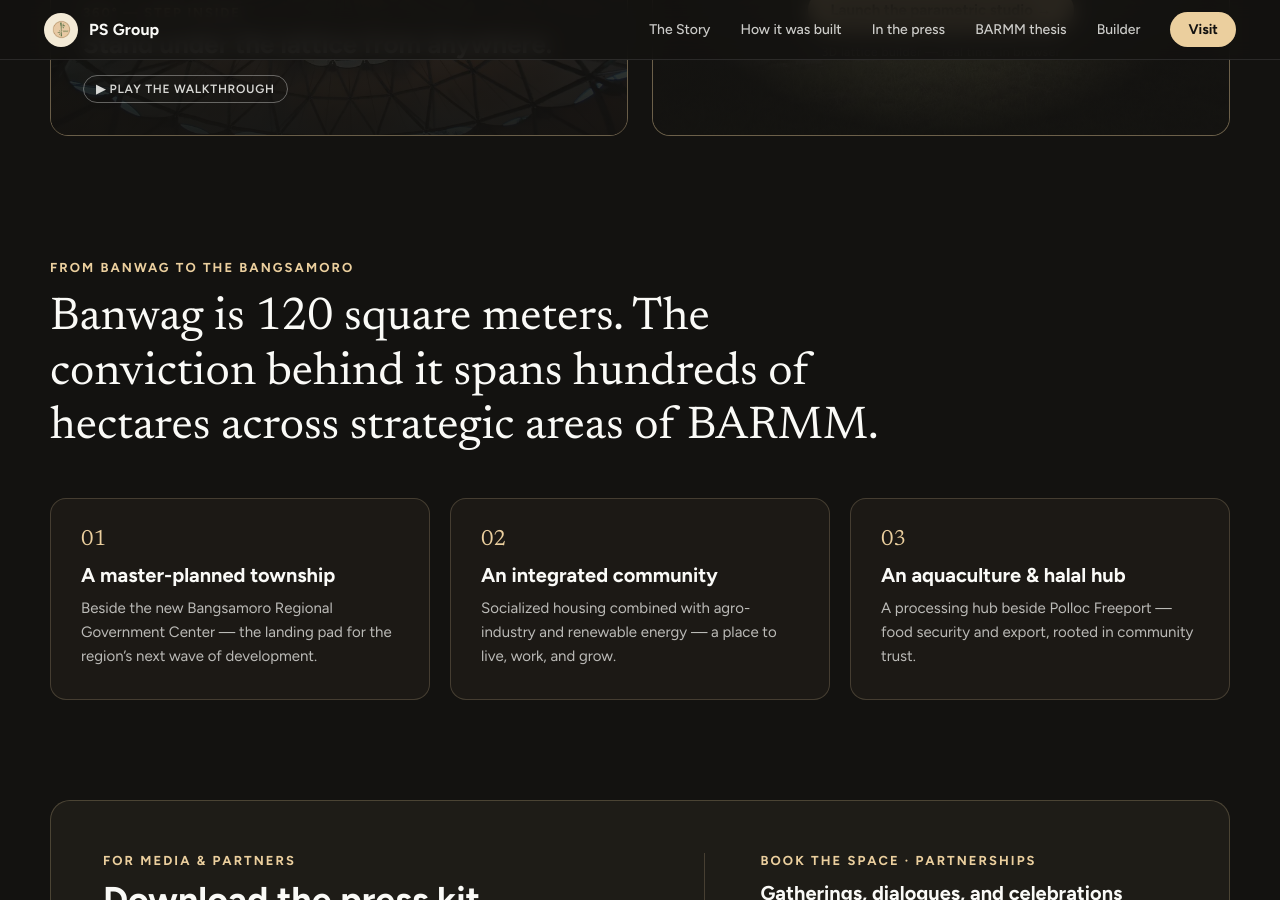
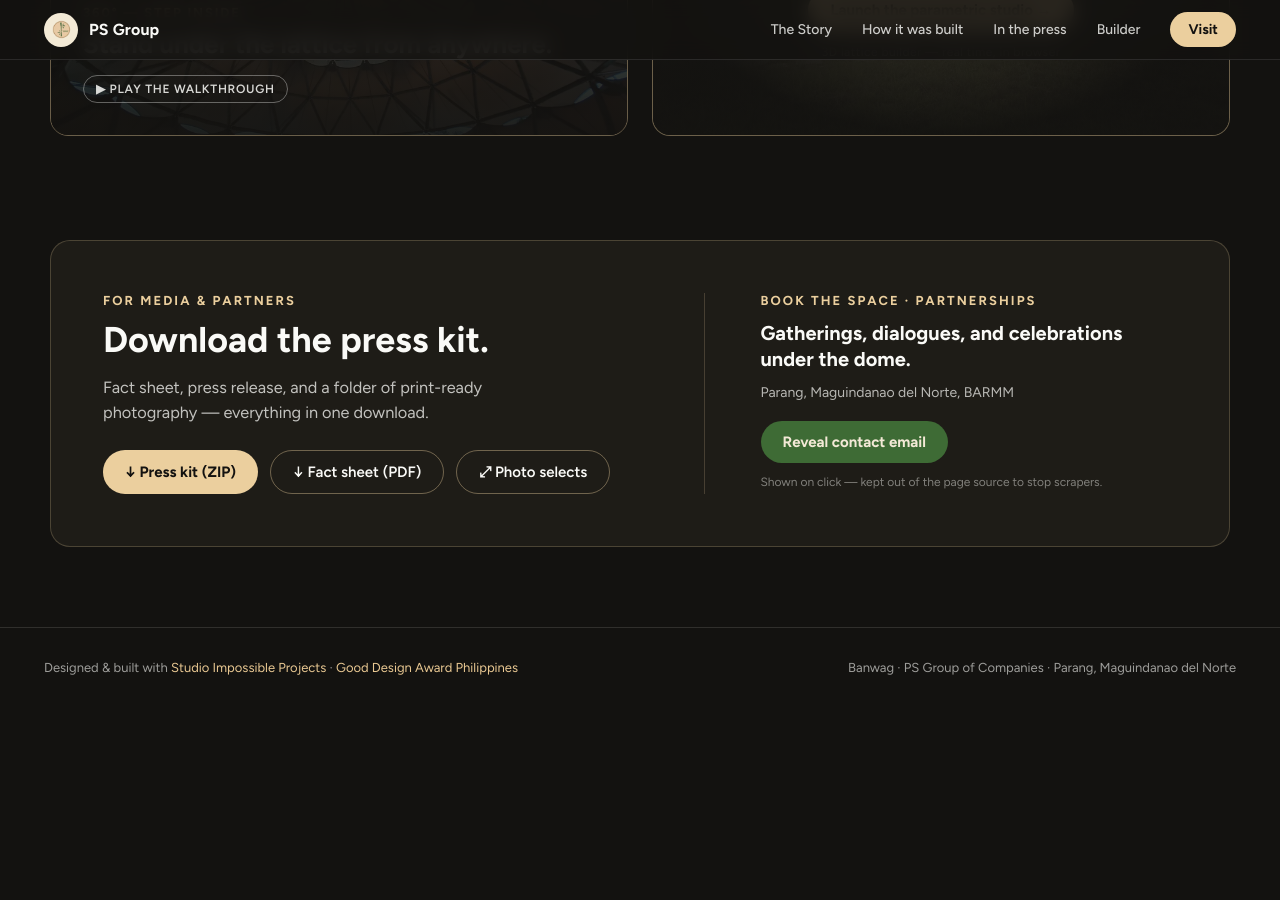
Before and after one commit to oscarjr-oes/pssarmiento-site, a Jekyll site: the page banwag.html, which Jekyll copies as it is, in a window 1280 px wide and 900 px high, scrolled down 6126 px. Built offline with Jekyll 4.4.1, drawn with Linux system fonts in a browser that asks for light colours; after the commit the page ends 6833 px from its top, so only the background shows below that.

Commit message:
content: revise press materials and remove a project image
Re-issues the Banwag press release and fact sheet from their sources,
rebuilds the press kit archive to match, drops a section from the Banwag
page and its nav entry, and removes a project illustration from the
projects page along with its variants.

Co-Authored-By: Claude Opus 5 <noreply@anthropic.com>

```diff
--- a/banwag.html
+++ b/banwag.html
@@ -67,7 +67,6 @@
       <a href="#story" style="color: rgba(250,250,247,0.8);">The Story</a>
       <a href="#build" style="color: rgba(250,250,247,0.8);">How it was built</a>
       <a href="#press" style="color: rgba(250,250,247,0.8);">In the press</a>
-      <a href="#bangsamoro" style="color: rgba(250,250,247,0.8);">BARMM thesis</a>
       <a href="banwag-builder.html" style="color: rgba(250,250,247,0.8);">Builder</a>
       <a href="#visit" style="background: #EBCF9E; color: #131210; font-weight: 700; padding: 9px 18px; border-radius: 999px;">Visit</a>
     </div>
@@ -300,32 +299,6 @@
     </div>
   </section>
 
-  <!-- ============ BANGSAMORO THESIS ============ -->
-  <section id="bangsamoro" data-screen-label="BARMM thesis" style="padding: 40px 44px 80px;">
-    <div style="max-width: 1180px; margin: 0 auto;">
-      <div data-reveal style="font-size: 13px; font-weight: 700; letter-spacing: 0.16em; text-transform: uppercase; color: #EBCF9E;">From Banwag to the Bangsamoro</div>
-      <h2 data-reveal style="font-family: 'Newsreader', serif; font-weight: 400; font-size: clamp(1.9rem, 3.6vw, 2.9rem); line-height: 1.18; margin: 16px 0 0; max-width: 860px;">Banwag is 120 square meters. The conviction behind it spans hundreds of hectares across strategic areas of BARMM.</h2>
-
-      <div style="display: grid; grid-template-columns: repeat(3, 1fr); gap: 20px; margin-top: 44px;">
-        <div data-reveal style="border: 1px solid rgba(235,207,158,0.2); border-radius: 16px; padding: 30px; background: rgba(235,207,158,0.04);">
-          <div style="font-family: 'Newsreader', serif; font-size: 22px; color: #EBCF9E;">01</div>
-          <div style="font-size: 20px; font-weight: 700; margin-top: 12px;">A master-planned township</div>
-          <p style="font-size: 15px; line-height: 1.58; color: rgba(250,250,247,0.72); margin: 10px 0 0;">Beside the new Bangsamoro Regional Government Center — the landing pad for the region&rsquo;s next wave of development.</p>
-        </div>
-        <div data-reveal style="border: 1px solid rgba(235,207,158,0.2); border-radius: 16px; padding: 30px; background: rgba(235,207,158,0.04);">
-          <div style="font-family: 'Newsreader', serif; font-size: 22px; color: #EBCF9E;">02</div>
-          <div style="font-size: 20px; font-weight: 700; margin-top: 12px;">An integrated community</div>
-          <p style="font-size: 15px; line-height: 1.58; color: rgba(250,250,247,0.72); margin: 10px 0 0;">Socialized housing combined with agro-industry and renewable energy — a place to live, work, and grow.</p>
-        </div>
-        <div data-reveal style="border: 1px solid rgba(235,207,158,0.2); border-radius: 16px; padding: 30px; background: rgba(235,207,158,0.04);">
-          <div style="font-family: 'Newsreader', serif; font-size: 22px; color: #EBCF9E;">03</div>
-          <div style="font-size: 20px; font-weight: 700; margin-top: 12px;">An aquaculture &amp; halal hub</div>
-          <p style="font-size: 15px; line-height: 1.58; color: rgba(250,250,247,0.72); margin: 10px 0 0;">A processing hub beside Polloc Freeport — food security and export, rooted in community trust.</p>
-        </div>
-      </div>
-    </div>
-  </section>
-
   <!-- ============ VISIT / PRESS KIT / CONTACT ============ -->
   <section id="visit" data-screen-label="Visit & media" style="padding: 20px 44px 80px;">
     <div style="max-width: 1180px; margin: 0 auto; border: 1px solid rgba(235,207,158,0.22); border-radius: 20px; background: rgba(235,207,158,0.05); padding: 52px; display: grid; grid-template-columns: 1.15fr 1fr; gap: 56px;">
--- a/projects.html
+++ b/projects.html
@@ -79,7 +79,6 @@
   <div id="landas" style="max-width:900px;margin:0 auto;padding:50px 40px 30px">
     <h2 style="font:400 32px Newsreader;margin:0 0 16px">Landas Township</h2>
     <p style="font:400 16px/1.7 Figtree;color:#3d372c;margin:0 0 20px">A township development in Parang, Maguindanao del Norte, part of the group's growing footprint in BARMM. The project follows the Memorandum of Understanding signed between FLP and the Ministry of Human Settlements and Development (MHSD), covering Barangay Sarmiento and Landasan.</p>
-    <picture><source type="image/webp" srcset="assets/photos/landas-masterplan.960w.webp 960w, assets/photos/landas-masterplan.1600w.webp 1600w, assets/photos/landas-masterplan.2400w.webp 2400w" sizes="(max-width: 1120px) calc(100vw - 80px), 1040px"><img src="assets/photos/landas-masterplan.jpg" width="12000" height="8000" alt="Landas Township masterplan — Parang Masterplan" style="width:100%;aspect-ratio:3/2;object-fit:contain;background:#fff;border-radius:14px;display:block;margin-bottom:28px;border:1px solid rgba(139,99,48,.2);height:auto" loading="lazy" decoding="async"></picture>
     <h3 style="font:600 14px Figtree;letter-spacing:.06em;text-transform:uppercase;color:#0B6B28;margin:0 0 14px">Video</h3>
     <div style="display:grid;grid-template-columns:repeat(2,1fr);gap:16px;margin-bottom:32px">
       <div style="aspect-ratio:16/9;border-radius:12px;overflow:hidden;border:1px solid rgba(139,99,48,.2)"><iframe src="https://www.youtube.com/embed/wW8EdHkVBFo" title="Landas Township video 1" style="width:100%;height:100%;border:0" loading="lazy" allowfullscreen></iframe></div>
```
Also changed, not shown: _data/images.json (+0 -19 lines), assets/photos/landas-masterplan.1600w.webp (deleted), assets/photos/landas-masterplan.2400w.webp (deleted), assets/photos/landas-masterplan.960w.webp (deleted), 4 other files.
